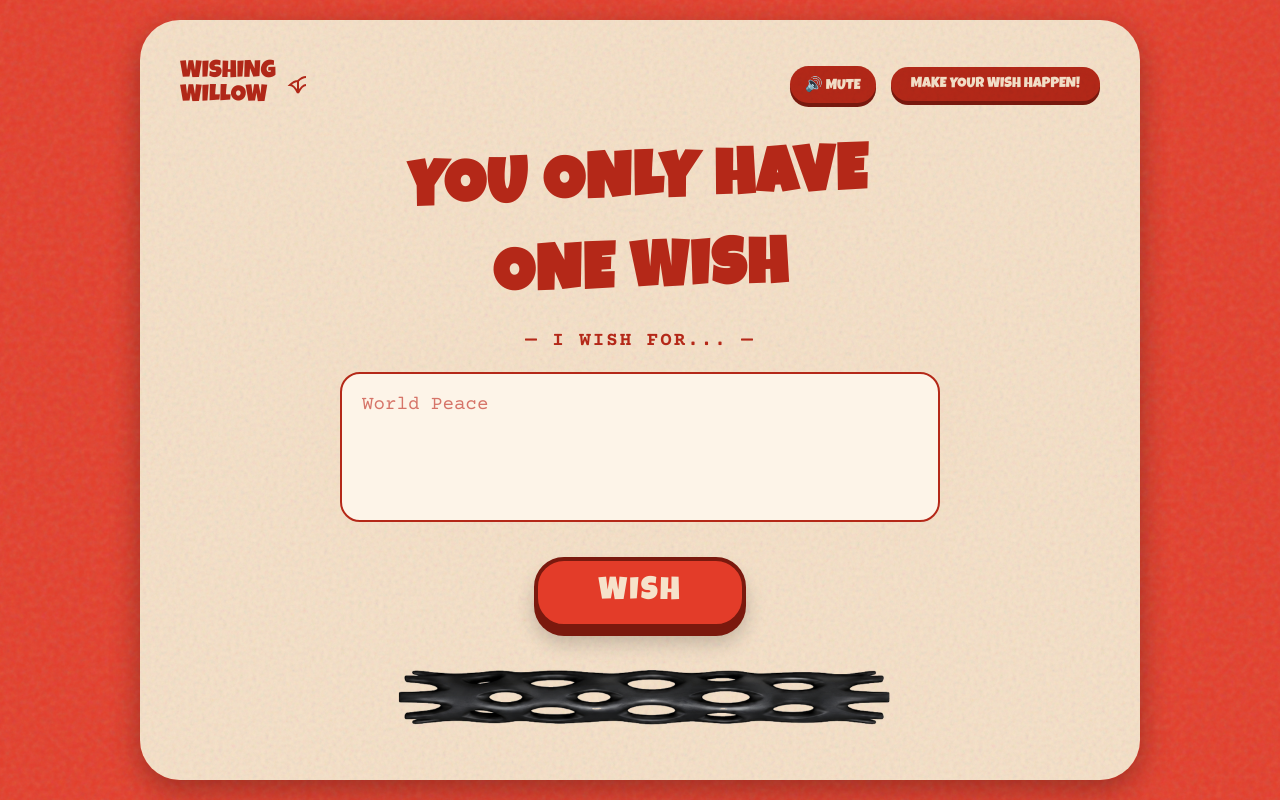
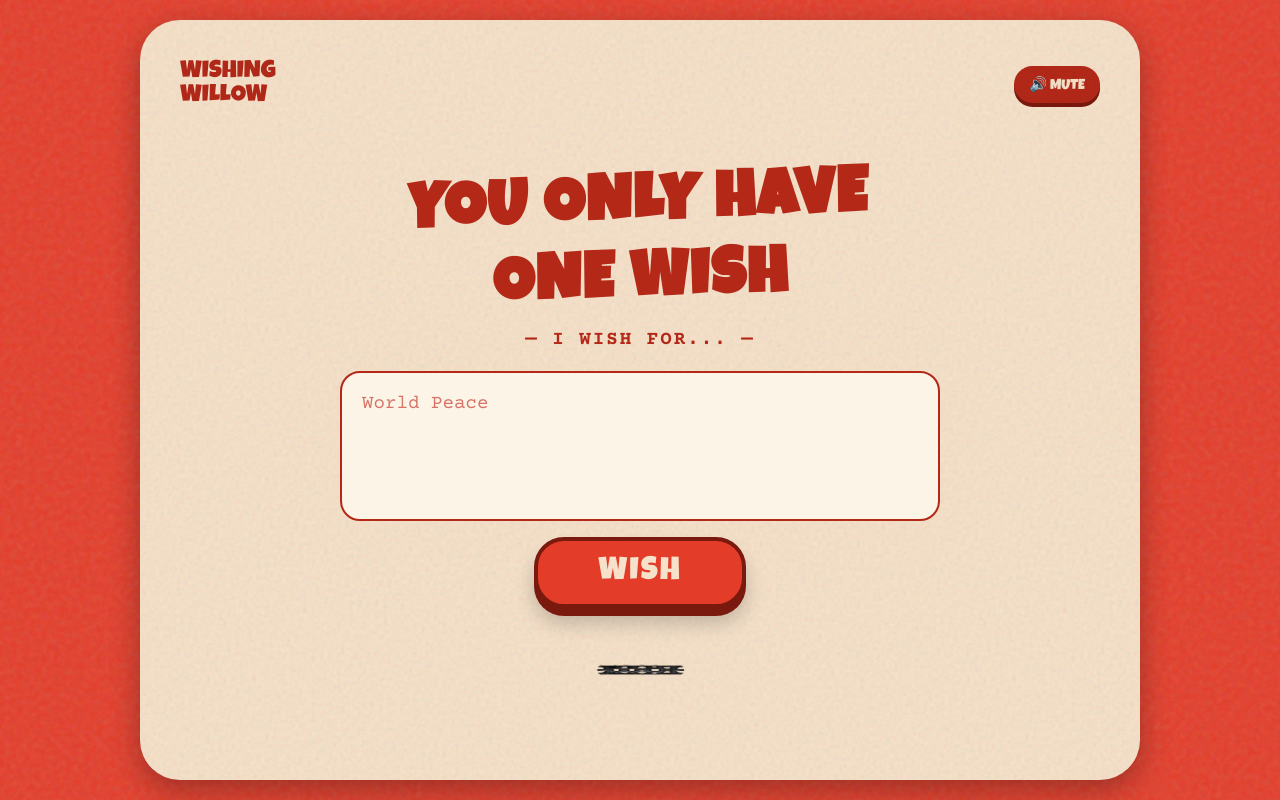
Before and after one commit to Abhijay0306/willow, a Next.js app: page / in a window 1280 px wide. Built offline with nearby package versions, Linux system fonts and the light colour scheme.

Commit message:
UI fixes and improved OpenGraph sharing

```diff
--- a/src/app/globals.css
+++ b/src/app/globals.css
@@ -37,9 +37,9 @@ body {
   width: 100%;
   max-width: 1000px;
   min-height: calc(100vh - 40px);
+  height: calc(100vh - 40px);
   position: relative;
-  overflow-x: hidden;
-  overflow-y: auto;
+  overflow: hidden;
   box-shadow: 0 10px 30px rgba(0,0,0,0.3);
   display: flex;
   flex-direction: column;
@@ -54,6 +54,7 @@ body {
     padding: 20px;
     border-radius: 20px;
     min-height: calc(100vh - 20px);
+    height: calc(100vh - 20px);
   }
 }
 
--- a/src/app/layout.js
+++ b/src/app/layout.js
@@ -16,6 +16,28 @@ const courier = Courier_Prime({
 export const metadata = {
   title: "Wishing Willow",
   description: "Make a wish, but beware the consequences...",
+  openGraph: {
+    title: "Wishing Willow",
+    description: "Dare to make your own wish?",
+    url: "https://willow.doodle2dollars.com",
+    siteName: "Wishing Willow",
+    images: [
+      {
+        url: "https://willow.doodle2dollars.com/share-image.png",
+        width: 1200,
+        height: 630,
+        alt: "Wishing Willow"
+      }
+    ],
+    locale: "en_US",
+    type: "website",
+  },
+  twitter: {
+    card: "summary_large_image",
+    title: "Wishing Willow",
+    description: "Dare to make your own wish?",
+    images: ["https://willow.doodle2dollars.com/share-image.png"]
+  }
 };
 
 export default function RootLayout({ children }) {
--- a/src/app/page.js
+++ b/src/app/page.js
@@ -122,33 +122,18 @@ export default function Home() {
   };
 
   const shareResult = async () => {
-    const textToShare = `I wished for "${wish}"\n\n...but the Wishing Willow had other plans: "${result}"\n\nDare to make your own wish? Try it yourself at https://willow.doodle2dollars.com`;
+    const textToShare = `I wished for "${wish}"\n\n...but the Wishing Willow had other plans: "${result}"\n\nDare to make your own wish?`;
+    const shareUrl = "https://willow.doodle2dollars.com";
 
     try {
       if (navigator.share) {
-        try {
-          const response = await fetch("/share-image.png");
-          const blob = await response.blob();
-          const file = new File([blob], "wishing-willow.png", { type: blob.type });
-
-          if (navigator.canShare && navigator.canShare({ files: [file] })) {
-            await navigator.share({
-              title: 'Wishing Willow',
-              text: textToShare,
-              files: [file]
-            });
-            return;
-          }
-        } catch (e) {
-          console.error("Failed to share image, falling back to text", e);
-        }
-
         await navigator.share({
           title: 'Wishing Willow',
           text: textToShare,
+          url: shareUrl
         });
       } else {
-        await navigator.clipboard.writeText(textToShare);
+        await navigator.clipboard.writeText(`${textToShare} Try it yourself at ${shareUrl}`);
         alert("Result copied to clipboard!");
       }
     } catch (err) {
@@ -181,19 +166,10 @@ export default function Home() {
       <header className={styles.header}>
         <div className={styles.logo}>
           <span>WISHING<br/>WILLOW</span>
-          {/* Leaf SVG approximation */}
-          <svg width="24" height="24" viewBox="0 0 24 24" fill="none" stroke="currentColor" strokeWidth="2">
-            <path d="M12 21C12 21 8 13 4 13C4 13 8 9 12 9C12 9 16 5 20 5" />
-            <path d="M12 21C12 21 16 13 20 13" />
-            <path d="M12 21V9" />
-          </svg>
         </div>
         <div className={styles.headerRight}>
           <button className={styles.actionButton} onClick={toggleMute} style={{ padding: '10px 15px' }}>
             {isMuted ? "🔇 UNMUTE" : "🔊 MUTE"}
-          </button>
-          <button className={styles.actionButton} onClick={() => textareaRef.current?.focus()}>
-            MAKE YOUR WISH HAPPEN!
           </button>
         </div>
       </header>
--- a/src/app/page.module.css
+++ b/src/app/page.module.css
@@ -54,14 +54,16 @@
   justify-content: center;
   position: relative;
   z-index: 20;
+  min-height: 0;
 }
 
 .title {
-  font-size: 4rem;
-  line-height: 1.4;
+  font-size: min(4rem, 8vh);
+  line-height: 1.2;
   letter-spacing: 2px;
-  margin-bottom: 10px;
+  margin-bottom: 1vh;
   transform: rotate(-2deg);
+  flex-shrink: 1;
 }
 
 .subtitle {
@@ -76,12 +78,16 @@
   position: relative;
   width: 600px;
   max-width: 100%;
-  margin-bottom: 30px;
+  margin-bottom: 2vh;
+  flex-shrink: 1;
+  display: flex;
+  flex-direction: column;
 }
 
 .textarea {
   width: 100%;
-  height: 150px;
+  height: min(150px, 20vh);
+  flex-shrink: 1;
   background-color: transparent;
   border: 2px solid #D2A679;
   border-radius: 20px;
@@ -124,18 +130,19 @@
 }
 
 .stickWrapper {
-  margin-top: 40px;
-  height: 60px;
+  margin-top: min(40px, 4vh);
+  height: min(60px, 10vh);
   display: flex;
   justify-content: center;
   align-items: center;
   perspective: 1000px;
+  flex-shrink: 1;
 }
 
 .stickImage {
   width: 600px;
   max-width: 100%;
-  height: auto;
+  max-height: 100%;
   object-fit: contain;
 }
 
@@ -264,3 +271,16 @@
     font-size: 1rem;
   }
 }
+
+@media (max-height: 700px) {
+  .title {
+    font-size: 2.5rem;
+  }
+  .subtitle {
+    margin-bottom: 5px;
+  }
+  .wishButton {
+    font-size: 1.5rem;
+    padding: 10px 40px;
+  }
+}
```
